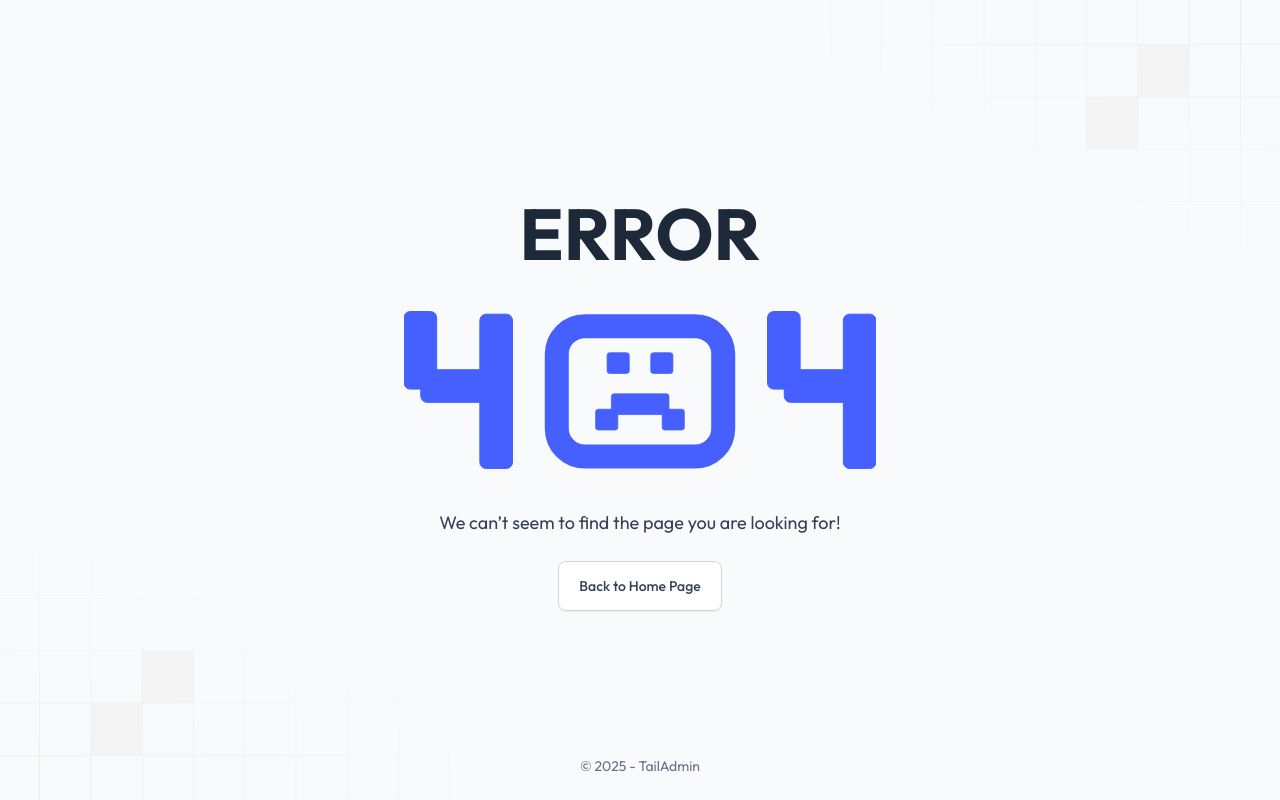
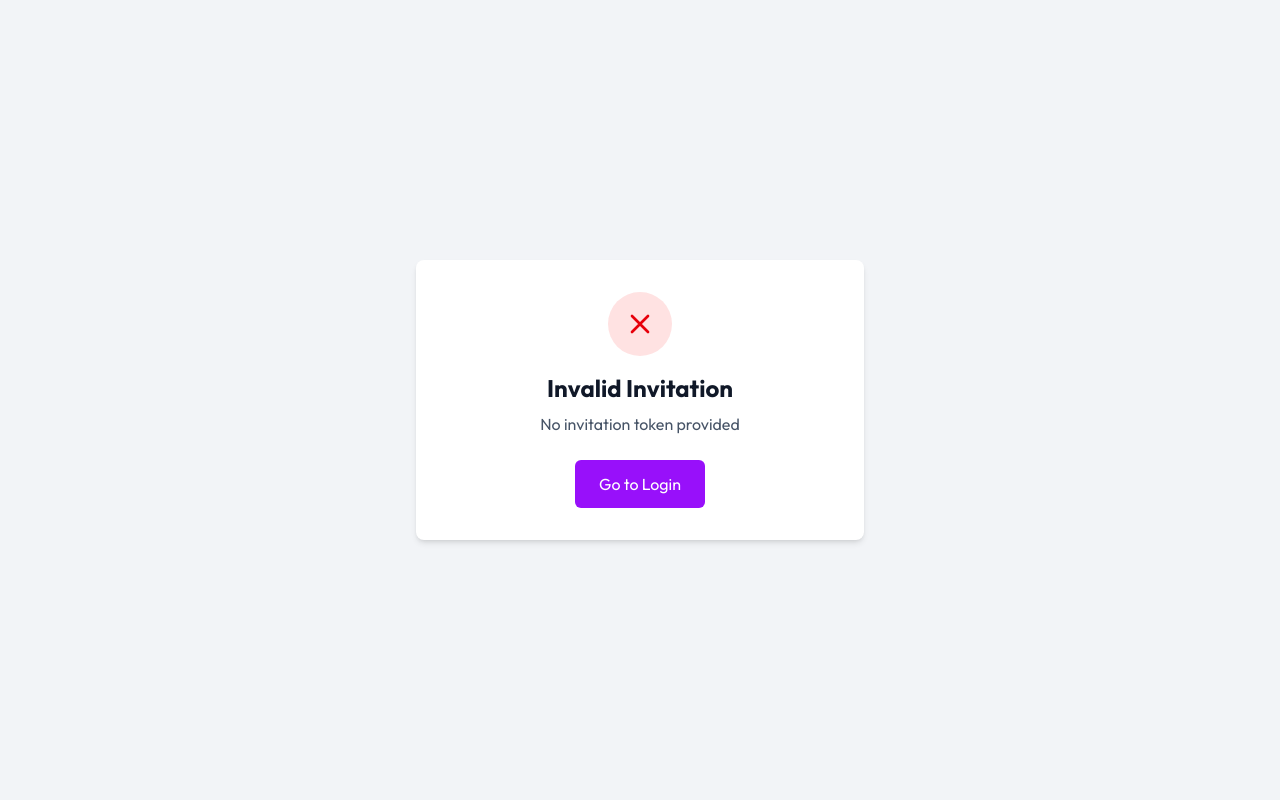
Before and after one commit to mramirez-milkyway/milky-brain-platform, a Next.js app in the folder apps/web-admin/: page /accept-invite in a window 1280 px wide. Before the commit this address had no page. Built offline with nearby package versions, Linux system fonts and the light colour scheme.

Commit message:
feat: restore accept invite screen

```diff
--- /dev/null
+++ b/apps/web-admin/src/app/accept-invite/page.tsx
@@ -0,0 +1,195 @@
+'use client'
+
+import { useEffect, useState, Suspense } from 'react'
+import { useSearchParams } from 'next/navigation'
+
+interface InvitationDetails {
+  valid: boolean
+  error?: string
+  user?: {
+    email: string
+    name: string
+    roles: string[]
+  }
+}
+
+function AcceptInviteContent() {
+  const searchParams = useSearchParams()
+  const token = searchParams.get('token')
+  const error = searchParams.get('error')
+  const [loading, setLoading] = useState(true)
+  const [invitation, setInvitation] = useState<InvitationDetails | null>(null)
+
+  useEffect(() => {
+    if (error) {
+      setLoading(false)
+      setInvitation({ valid: false, error: decodeURIComponent(error) })
+      return
+    }
+
+    if (!token) {
+      setLoading(false)
+      setInvitation({ valid: false, error: 'No invitation token provided' })
+      return
+    }
+
+    // Verify the token
+    const verifyToken = async () => {
+      try {
+        const apiUrl = process.env.NEXT_PUBLIC_API_URL || 'http://localhost:4000/api'
+        const response = await fetch(`${apiUrl}/auth/verify-invitation?token=${token}`)
+        const data = await response.json()
+        setInvitation(data)
+      } catch (err) {
+        setInvitation({ valid: false, error: 'Failed to verify invitation' })
+      } finally {
+        setLoading(false)
+      }
+    }
+
+    verifyToken()
+  }, [token, error])
+
+  const handleAccept = () => {
+    const apiUrl = process.env.NEXT_PUBLIC_API_URL || 'http://localhost:4000/api'
+    window.location.href = `${apiUrl}/auth/accept-invitation?token=${token}`
+  }
+
+  if (loading) {
+    return (
+      <div className="min-h-screen flex items-center justify-center bg-gray-100">
+        <div className="max-w-md w-full bg-white rounded-lg shadow-md p-8">
+          <div className="text-center">
+            <div className="animate-spin rounded-full h-12 w-12 border-b-2 border-purple-600 mx-auto"></div>
+            <p className="text-gray-600 mt-4">Verifying invitation...</p>
+          </div>
+        </div>
+      </div>
+    )
+  }
+
+  if (!invitation?.valid) {
+    return (
+      <div className="min-h-screen flex items-center justify-center bg-gray-100">
+        <div className="max-w-md w-full bg-white rounded-lg shadow-md p-8">
+          <div className="text-center">
+            <div className="bg-red-100 rounded-full p-3 w-16 h-16 mx-auto mb-4 flex items-center justify-center">
+              <svg
+                className="w-8 h-8 text-red-600"
+                fill="none"
+                stroke="currentColor"
+                viewBox="0 0 24 24"
+              >
+                <path
+                  strokeLinecap="round"
+                  strokeLinejoin="round"
+                  strokeWidth={2}
+                  d="M6 18L18 6M6 6l12 12"
+                />
+              </svg>
+            </div>
+            <h1 className="text-2xl font-bold text-gray-900 mb-2">Invalid Invitation</h1>
+            <p className="text-gray-600 mb-6">
+              {invitation?.error || 'This invitation link is not valid.'}
+            </p>
+            <a
+              href="/login"
+              className="inline-block px-6 py-3 bg-purple-600 text-white rounded-md hover:bg-purple-700 transition-colors"
+            >
+              Go to Login
+            </a>
+          </div>
+        </div>
+      </div>
+    )
+  }
+
+  return (
+    <div className="min-h-screen flex items-center justify-center bg-gray-100">
+      <div className="max-w-md w-full bg-white rounded-lg shadow-md p-8">
+        <div className="text-center mb-6">
+          <div className="bg-purple-100 rounded-full p-3 w-16 h-16 mx-auto mb-4 flex items-center justify-center">
+            <svg
+              className="w-8 h-8 text-purple-600"
+              fill="none"
+              stroke="currentColor"
+              viewBox="0 0 24 24"
+            >
+              <path
+                strokeLinecap="round"
+                strokeLinejoin="round"
+                strokeWidth={2}
+                d="M3 8l7.89 5.26a2 2 0 002.22 0L21 8M5 19h14a2 2 0 002-2V7a2 2 0 00-2-2H5a2 2 0 00-2 2v10a2 2 0 002 2z"
+              />
+            </svg>
+          </div>
+          <h1 className="text-3xl font-bold text-gray-900">You're Invited!</h1>
+          <p className="text-gray-600 mt-2">Join the Admin Panel</p>
+        </div>
+
+        <div className="bg-gray-50 rounded-lg p-4 mb-6">
+          <div className="space-y-2">
+            <div>
+              <span className="text-sm text-gray-500">Email</span>
+              <p className="font-medium text-gray-900">{invitation.user?.email}</p>
+            </div>
+            {invitation.user?.roles && invitation.user.roles.length > 0 && (
+              <div>
+                <span className="text-sm text-gray-500">Role</span>
+                <p className="font-medium text-gray-900">{invitation.user.roles.join(', ')}</p>
+              </div>
+            )}
+          </div>
+        </div>
+
+        <button
+          onClick={handleAccept}
+          className="w-full flex items-center justify-center px-4 py-3 bg-purple-600 text-white rounded-md shadow-sm hover:bg-purple-700 transition-colors font-medium"
+        >
+          <svg className="w-5 h-5 mr-2" viewBox="0 0 24 24">
+            <path
+              fill="currentColor"
+              d="M22.56 12.25c0-.78-.07-1.53-.2-2.25H12v4.26h5.92c-.26 1.37-1.04 2.53-2.21 3.31v2.77h3.57c2.08-1.92 3.28-4.74 3.28-8.09z"
+            />
+            <path
+              fill="currentColor"
+              d="M12 23c2.97 0 5.46-.98 7.28-2.66l-3.57-2.77c-.98.66-2.23 1.06-3.71 1.06-2.86 0-5.29-1.93-6.16-4.53H2.18v2.84C3.99 20.53 7.7 23 12 23z"
+            />
+            <path
+              fill="currentColor"
+              d="M5.84 14.09c-.22-.66-.35-1.36-.35-2.09s.13-1.43.35-2.09V7.07H2.18C1.43 8.55 1 10.22 1 12s.43 3.45 1.18 4.93l2.85-2.22.81-.62z"
+            />
+            <path
+              fill="currentColor"
+              d="M12 5.38c1.62 0 3.06.56 4.21 1.64l3.15-3.15C17.45 2.09 14.97 1 12 1 7.7 1 3.99 3.47 2.18 7.07l3.66 2.84c.87-2.6 3.3-4.53 6.16-4.53z"
+            />
+          </svg>
+          Accept with Google
+        </button>
+
+        <p className="text-xs text-gray-500 text-center mt-4">
+          You'll be redirected to Google to sign in with the invited email address
+        </p>
+      </div>
+    </div>
+  )
+}
+
+export default function AcceptInvitePage() {
+  return (
+    <Suspense
+      fallback={
+        <div className="min-h-screen flex items-center justify-center bg-gray-100">
+          <div className="max-w-md w-full bg-white rounded-lg shadow-md p-8">
+            <div className="text-center">
+              <div className="animate-spin rounded-full h-12 w-12 border-b-2 border-purple-600 mx-auto"></div>
+              <p className="text-gray-600 mt-4">Loading...</p>
+            </div>
+          </div>
+        </div>
+      }
+    >
+      <AcceptInviteContent />
+    </Suspense>
+  )
+}
```
